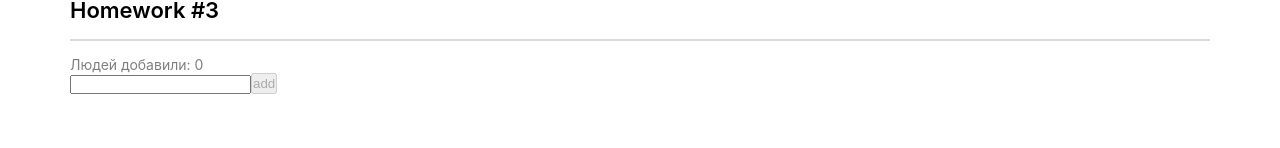
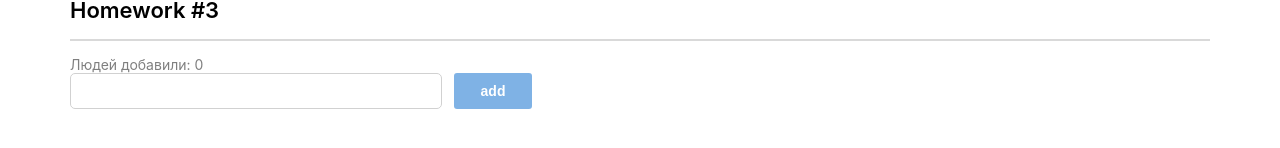
Before and after one commit to krawtschenko/Hometasks, a React (Create React App) app: page / in a window 1280 px wide. Shown: the part 456-604 px from the top of the page. Built offline with nearby package versions, Linux system fonts and the light colour scheme.

Commit message:
Home-task 3

```diff
--- a/src/s2-homeworks/hw03/Greeting.module.css
+++ b/src/s2-homeworks/hw03/Greeting.module.css
@@ -6,28 +6,54 @@
 }
 
 .error {
+    margin-top: 7px;
+    font-weight: 400;
+    font-size: 14px;
+    color: #cc0000;
 }
 
 .input {
-
+    width: 372px;
+    min-height: 36px;
+    margin-right: 12px;
+    border: 1px solid #D1D1D1;
+    border-radius: 5px;
 }
 
 .input:focus {
 }
 
 .errorInput {
+    min-height: 36px;
+    width: 372px;
+    margin-right: 12px;
+    border: 1px solid #CC0000;
+    border-radius: 5px;
 }
 
 .button {
+    width: 78px;
+    max-height: 36px;
+    background: #0066CC;
+    border-radius: 3px;
+    border: none;
+    font-weight: 600;
+    font-size: 14px;
+    line-height: 20px;
+    color: white;
 }
 
 .button:focus {
+    background: #cc9c00;
 }
 
 .button:active {
+    background: blueviolet;
 }
 
 .button:disabled {
+    background: #0066CC;
+    opacity: 0.5;
 }
 
 .text {
@@ -38,4 +64,10 @@
 }
 
 .greeting {
+    margin-top: 3px;
+    font-weight: 500;
+    font-size: 14px;
+    line-height: 17px;
+    color: #000000;
+
 }
--- a/src/s2-homeworks/hw03/Greeting.tsx
+++ b/src/s2-homeworks/hw03/Greeting.tsx
@@ -25,7 +25,7 @@ const Greeting: React.FC<GreetingPropsType> = (
         lastUserName,
     } // деструктуризация пропсов
 ) => {
-    const inputClass = s.errorInput // need to fix with (?:)
+    const inputClass = error ? s.errorInput : s.input  // need to fix with (?:)
 
     return (
         <div id={'hw3-form'} className={s.greetingForm}>
--- a/src/s2-homeworks/hw03/GreetingContainer.tsx
+++ b/src/s2-homeworks/hw03/GreetingContainer.tsx
@@ -17,7 +17,7 @@ export const pureAddUser = (name: string, setError: (error: string) => void, set
     }
 }
 
-const pureOnBlur = (name: string, setError: (error: string) => void) => { // если имя пустое - показать ошибку
+export const pureOnBlur = (name: string, setError: (error: string) => void) => { // если имя пустое - показать ошибку
     if (name.trim() === '') {
         setError('Ошибка! Введите имя!')
     }
```
